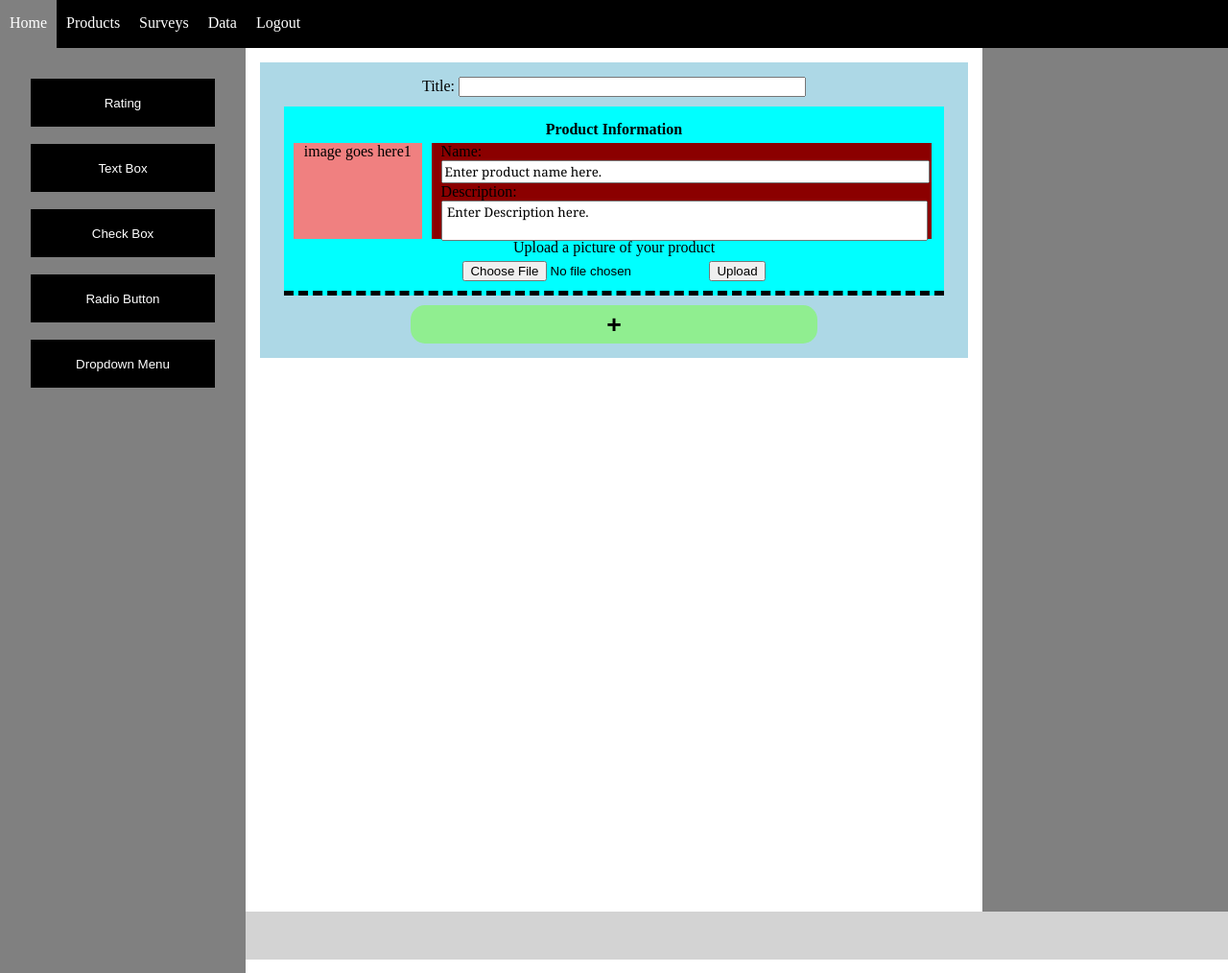
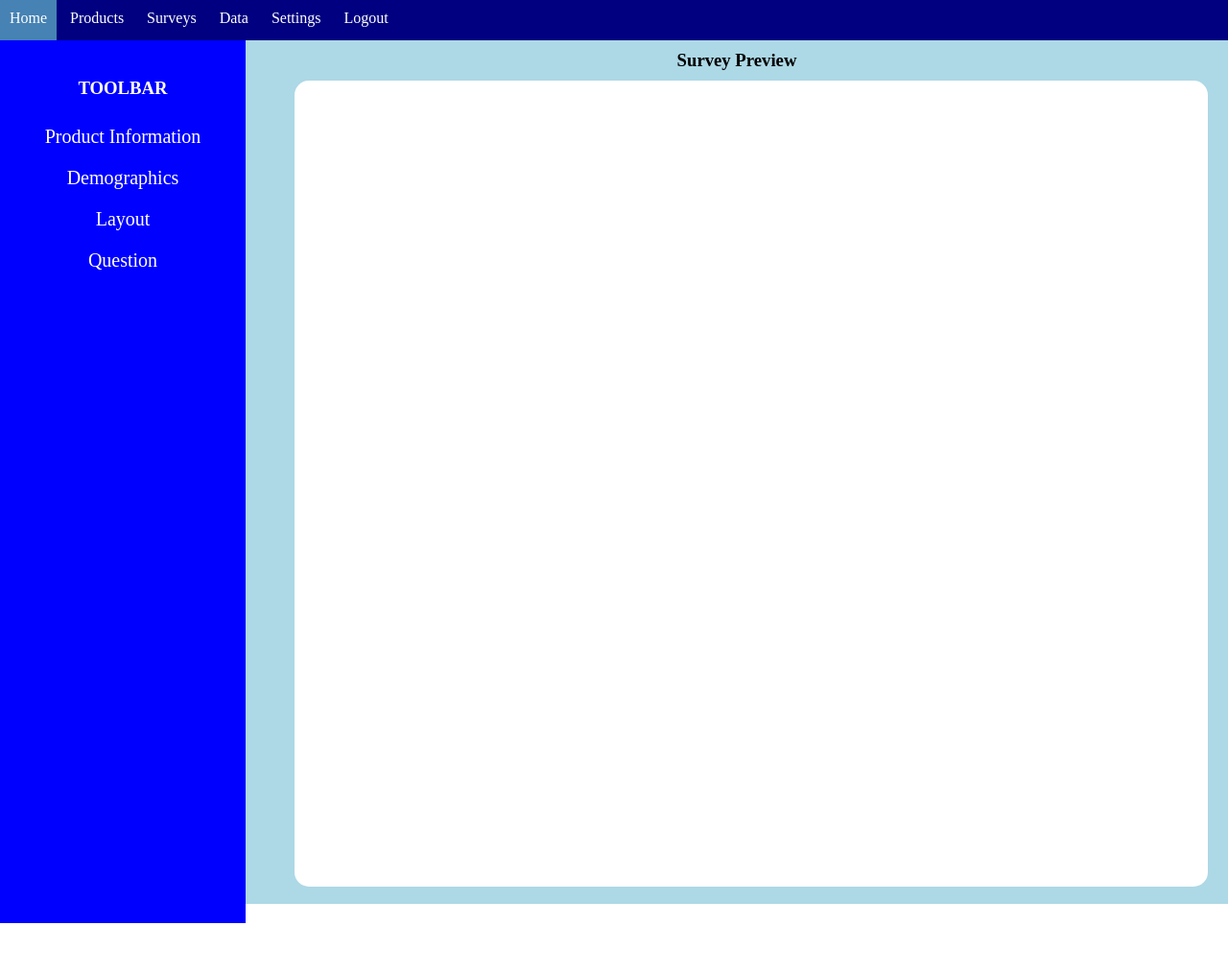
Before and after one commit to MikeHawk69/senior_design, a PHP site: page /createSurvey.html in a window 1280 px wide. Shown: the whole page at 96% size. After the commit the page ends 962 px from the top, so only its background shows below. Run offline with PHP 8.4, Linux system fonts and the light colour scheme; some libraries are stand-ins or nearby versions.

Commit message:
Changed Layout. Website more responsive.

```diff
--- a/WebstormProjects/CreateASurvey/createSurvey.css
+++ b/WebstormProjects/CreateASurvey/createSurvey.css
@@ -1,115 +1,118 @@
-body {
-    margin: 0;
+body{margin:0;}
+
+nav.directory{
+    background-color: Navy;
+    color:white;
+    height:32px;
+    width:100%;
+    padding-top:10px;
+    margin:0;
+    display:flex;
 }
 
-div.nav {
-    background-color: black;
-    color: white;
-    margin: 0;
-    height: 50px;
-    padding: 0;
-    display: flex;
-}
-
-a.button {
-    background-color: black;
+a.nav {
+    background-color: navy;
     color: white;
     text-align: center;
     padding-top: 15px;
     padding-right: 10px;
     padding-left: 10px;
-    padding-bottom: 5px;
-    height: 30px;
+    padding-bottom: 15px;
+    height: 50px;
     text-decoration: none;
 }
-
-a:hover {
-    background-color: grey;
+a.nav:hover {
+    background-color: steelblue;
 }
 
 div.toolbar {
     float: left;
-    width: 15%;
+    width: 20%;
     height: 900px;
-    background-color: grey;
-    padding: 2.5%;
+    background-color: blue;
+    padding-top: 20px;
 }
 
-div.mainContent {
-    float: left;
-    width: 60%;
-    height: 900px;
-    background-color: white;
+div.preview {
+    text-align:center;
+    float:left;
+    width:80%;
+    height:900px;
+    background-color:lightblue;
+    margin:0;
 }
 
-div.options {
-    float: left;
-    width: 20%;
-    height: 900px;
-    background-color: grey;
+form.survey {
+    background-color:white;
+    width:90%;
+    height:90%;
+    border-radius:15px;
+    margin:5%;
+    margin-top:0;
+    text-align:left;
+    padding:15px;
 }
 
-div.footer {
-    background-color: black;
+div.slider {
+    background-color:blue;
+    width:100%;
     color: white;
-    height: 50px;
+    text-align:center;
+    padding-top:10px;
+    padding-bottom:10px;
+    font-size:20px;
+}
+div.slider:hover{
+    background-color:steelblue;
 }
 
-div.opts {
-    background-color: lightgrey;
-    padding: 10px;
-    display: none;
+div.toolkit{
+    display:none;
+    width:100%;
+    background-color:steelblue;
 }
 
-div.opts.show {
-    display: block;
+div.tool{
+    height:25px;
+    width:100%;
+    text-align: center;
+    padding-top: 5px;
+}
+div.tool:hover {
+    background-color:cornflowerblue;
 }
 
-button.plusButton {
-    background-color:lightgreen;
-    height: 40px;
-    width:60%;
-    border-radius:15px;
-    border:none;
+div.toolOptions {
+    display:none;
+    width:200px;
+    background-color:Green;
+    position: absolute;
+    left:20%;
+    padding:10px;
 }
 
-button.tools {
-    background-color: black;
-    color: white;
-    height: 50px;
-    width: 100%;
-    border:none;
+p.optionHeading {
+    font-size:20px;
+    text-align:center;
+    padding:0;
+    margin:0;
+    text-decoration: underline;
+    color:white;
 }
 
-button.tools.active, button.tools:hover {
-    background-color: lightgrey;
+.optionButton{
+    width:49%;
+    border: none;
+    background-color: darkgreen;
+    color:white;
+    padding:5px;
+}
+.optionButton:hover{
+    background-color: lightgreen;
 }
 
-.preview {
-    padding: 15px;
-    margin: 15px;
-    background-color: lightblue;
-    color: black;
+.question {
+    /*Place holder background-color*/
+    /*Remove before completion*/
+    background-color: aqua;
 }
-
-button.optButton{
-    margin-top: 5px;
-    margin-bottom: 5px;
-    width:32%;
-    height:40px;
-    background-color:black;
-    color:white;
-    border:none;
-}
-
-div.productHeader {
-    padding: 10px;
-    margin: 10px;
-    background: aqua;
-    overflow: hidden;
-    border-bottom:dashed 5px;
-}
-
-div.question{
-<!-- can use this to add style to the questions -->
-}
--- a/WebstormProjects/CreateASurvey/createSurvey.html
+++ b/WebstormProjects/CreateASurvey/createSurvey.html
@@ -3,149 +3,131 @@
 <head>
     <meta charset="UTF-8">
     <title>Create a Survey</title>
+
     <script src="https://ajax.googleapis.com/ajax/libs/jquery/3.1.1/jquery.min.js"></script>
-</head>
-
-<!-- Import css and js files to html -->
-<style src="createASurvey.css">@import "createSurvey.css";</style>
+    <style src="createSurvey.css">@import "createSurvey.css";</style>
     <script src="createSurvey.js"></script>
 
+</head>
 <body>
-<div style="margin:0;padding:0;background-color:lightgrey;height:1000px">
-    <!-- navigation bar -->
-    <div class="nav">
-        <a href="#" class="button" style="color:white">Home</a>
-        <a href="#" class="button" style="color:white">Products</a>
-        <a href="#" class="button" style="color:white">Surveys</a>
-        <a href="#" class="button" style="color:white">Data</a>
-        <a href="#" class="button" style="color:white">Logout</a>
+
+<!-- TODO: set logout and settings to right side-->
+<nav class="directory">
+    <div>
+        <a href="#" class="nav">Home</a>
+        <a href="#" class="nav">Products</a>
+        <a href="#" class="nav">Surveys</a>
+        <a href="#" class="nav">Data</a>
+        <a href="#" class="nav">Settings</a>
+        <a href="#" class="nav">Logout</a>
+    </div>
+</nav>
+
+<div class="toolbar">
+    <h3 style="text-align:center;color:white">TOOLBAR</h3>
+    <div class="slider" name="productInfo">Product Information</div>
+    <div class="toolkit" id="productInfo">
+        <div class="tool"> Picture</div> <!--todo-->
+        <div class="tool"> Name</div> <!--todo-->
+        <div class="tool"> Description</div> <!--todo-->
     </div>
 
-    <div>
-        <!-- left side buttons (AKA:toolbar) -->
-        <div class="toolbar">
-            <button id="ratButton" class="tools" onclick="show('rating', 'ratButton')">Rating</button>
-            &nbsp
-            <button id="txtButton" class="tools" onclick="show('text', 'txtButton')">Text Box</button>
-            &nbsp
-            <button id="chkButton" class="tools" onclick="show('chkBox', 'chkButton')">Check Box</button>
-            &nbsp
-            <button id="rdoButton" class="tools" onclick="show('radio', 'rdoButton')">Radio Button</button>
-            &nbsp
-            <button id="ddButton" class="tools" onclick="show('dropDown', 'ddButton')">Dropdown Menu</button>
+    <div class="slider" name="demographics">Demographics</div>
+    <div class="toolkit" id="demographics">
+        <div class="tool"> Gender</div> <!--todo-->
+        <div class="tool"> Race</div> <!--todo-->
+        <div class="tool"> Age</div> <!--todo-->
+        <div class="tool"> Location</div> <!--todo-->
+        <div class="tool"> Name</div> <!--todo-->
     </div>
-        <!-- main content (the survey being created)-->
-        <div class="mainContent" align="center">
-            <div class="preview">
-                <form id="proHead">
-                    Title: <input align="center" type="text" style="color:navy;width:50%"> </input>
-                    <div class="productHeader" align="center">
-                        <h4 style="padding:5px;margin:0"> Product Information </h4>
-                        <div style="margin-right:10px;background-color:lightcoral;height:100px;width:20%;float:left">
-                            image goes here1
+
+    <div class="slider" name="layout">Layout</div>
+    <div class="toolkit" id="layout">
+        <div class="tool"> Columns</div> <!--todo-->
+        <div class="tool"> Colors</div> <!--todo-->
+        <div class="tool"> Pages</div> <!--todo-->
     </div>
-                        <div style="background-color:darkred;width:75%;height:100px;float:left;padding-left:10px;padding-right:10px"
-                             align="left">
-                            <form align="left" style="padding:10px;margin:0">
-                                Name:<br/><input style="width:100%;font-family:Georgia" type="text" value="Enter product name here."/><br/>
-                                Description: <br/> <textarea style="width:100%;resize:none;font-family:Georgia"> Enter Description here. </textarea>
+
+    <div class="slider" name="question">Question</div>
+    <div class="toolkit" id="question">
+        <div class="tool" name="sTextOption"> Single Text</div>
+        <div class="toolOptions" id="sTextOption">
+            <form id="stForm" style="color:white">
+                <p class="optionHeading">Single Text</p>
+                Question:
+                <input id="stQuestion" style="width:98%" type="text" value="Input question here."/>
+                <div style="height:5px;width:100%"></div>
+                <input type="button" onclick="addToSurvey('stForm')" value="Add" class="optionButton"/>
+                <input type="reset" class="optionButton"/>
             </form>
         </div>
-                        <p style="margin:5px;padding:0">Upload a picture of your product</p>
-                        <input type="file" accept="image/*"/>
-                        <button type="button">Upload</button>
-                    </div>
-                    <form id="survey" align="left">
-                    </form>
-                </form>
-                <button class="plusButton"><b style="font-size:200%">+</b></button>
-            </div>
-        </div>
-        <!-- right side option panels (default hidden)-->
-        <div class="options">
-            <div class="opts" id="rating">
-                <form id="ratForm">
-                    <h3 align="center">Rating</h3>
+        <div class="tool" name="tbOption"> Text Box</div>
+        <div class="toolOptions" id="tbOption">
+            <form id="tbForm" style="color:white">
+                <p class="optionHeading">Text Box</p>
                 Question:
-                    <input id="ratQuestion" type="text" value="Enter Question Here" style="width:100%"/>
-                    Minimum value:
-                    <input id="ratMin" type="number" value="0" style="width:100%"/>
-                    Maximum Value:
-                    <input id="ratMax" type="number" value="0" style="width:100%"/>
-                    <button type="button" class="optButton" onclick="addQuestion('ratForm')">Add</button>
-                    <button type="reset" class="optButton">Reset</button>
-                    <button type="button" onclick="cancelAdd('rating','ratButton')" class="optButton">Cancel</button>
+                <input id="tbQuestion" style="width:98%" type="text" value="Input question here."/>
+                <div style="height:5px;width:100%"></div>
+                <input type="button" onclick="addToSurvey('tbForm')" value="Add" class="optionButton"/>
+                <input type="reset" class="optionButton"/>
             </form>
         </div>
-            <div class="opts" id="text">
-                <form id="txtForm">
-                    <h3 align="center">Text Box</h3>
+        <div class="tool" name="radioOption"> Select One</div>
+        <div class="toolOptions" id="radioOption">
+            <form id="rdoForm" style="color:white">
+                <p class="optionHeading">Select One</p>
                 Question:
-                    <input id="txtQuestion" type="text" value="Enter Question Here" style="width:100%"/>
-                    Maximum characters:
-                    <input id="txtMax" type="number" value="0" style="width:100%"/>
-                    <button type="button" onclick="addQuestion('txtForm')" class="optButton">Add</button>
-                    <button type="reset" class="optButton">Reset</button>
-                    <button type="button" onclick="cancelAdd('text','txtButton')" class="optButton">Cancel</button>
+                <input id="rdoQuestion" style="width:98%" type="text" value="Input question here."/>
+                <div style="height:5px;width:100%"></div>
+                <button type="button" class="optionButton" onclick="addOption('rdoForm')">+</button>
+                <button type="button" class="optionButton" onclick="remOption('rdoForm')">-</button>
+                <div style="height:5px;width:100%"></div>
+                <input id=rtb1 style="width:98%" type="text" value="Option 1"/>
+                <div style="height:5px;width:100%"></div>
+                <input id="rdoAdd" type="button" onclick="addToSurvey('rdoForm')" value="Add" class="optionButton"/>
+                <input type="button" onclick="resetPan('rdoForm')" class="optionButton" value="Reset"/>
             </form>
         </div>
-            <div class="opts" id="chkBox">
-                <form id="chkForm">
-                    <h3 align="center">Check Box</h3>
+        <div class="tool" name="checkOption"> Select Multiple</div>
+        <div class="toolOptions" id="checkOption">
+            <form id="chkForm" style="color:white">
+                <p class="optionHeading">Select Multiple</p>
                 Question:
-                    <input id="chkQuestion" type="text" value="Enter Question here" style="width:100%"/>
-                    Add or subtract options to check list.
-                    <button type="button" onclick="addOption('chkForm')" class="optButton" style="width:49%;height:30px">+</button>
-                    <button type="button" onclick="deleteOption('chkForm')" class="optButton" style="width:49%;height:30px">-</button>
-                    <input id="ctb1" type="text" value="Option 1" style="width:100%"/>
-                    <button id="chkAdd" class="optButton" type="button" onclick="addQuestion('chkForm')">
-                        Add
-                    </button>
-                    <button type="button" onclick="resetPan('chkForm')" class="optButton">Reset</button>
-                    <button type="button" class="optButton" onclick="cancelAdd('chkBox','chkButton')">
-                        Cancel
-                    </button>
+                <input id="chkQuestion" style="width:98%" type="text" value="Input question here."/>
+                <div style="height:5px;width:100%"></div>
+                <button type="button" class="optionButton" onclick="addOption('chkForm')">+</button>
+                <button type="button" class="optionButton" onclick="remOption('chkForm')">-</button>
+                <div style="height:5px;width:100%"></div>
+                <input id=ctb1 style="width:98%" type="text" value="Option 1"/>
+                <div style="height:5px;width:100%"></div>
+                <input id="chkAdd" type="button" class="optionButton" onclick="addToSurvey('chkForm')" value="Add"/>
+                <input type="button" onclick="resetPan('chkForm')" class="optionButton" value="Reset"/>
             </form>
         </div>
-            <div class="opts" id="radio">
-                <form id="rdoForm">
-                    <h3 align="center">Radio Button</h3>
+        <div class="tool" name="ddOption"> Dropdown Menu</div>
+        <div class="toolOptions" id="ddOption">
+            <form id="ddForm" style="color:white">
+                <p class="optionHeading">Dropdown Menu</p>
                 Question:
-                    <input id="rdoQuestion" type="text" value="Enter Question here" style="width:100%"/>
-                    Add or subtract options to check list.
-                    <button type="button" onclick="addOption('rdoForm')" class="optButton" style="width:49%;height:30px">+</button>
-                    <button type="button" onclick="deleteOption('rdoForm')" class="optButton" style="width:49%;height:30px">-</button>
-                    <input id="rtb1" type="text" value="Option 1" style="width:100%"/>
-                    <button id="rdoAdd" type="button" onclick="addQuestion('rdoForm')" class="optButton">
-                        Add
-                    </button>
-                    <button type="button" onclick="resetPan('rdoForm')" class="optButton">Reset</button>
-                    <button type="button" class="optButton" onclick="cancelAdd('radio','rdoButton')">
-                        Cancel
-                    </button>
-                </form>
-            </div>
-            <div class="opts" id="dropDown">
-                <form id="ddForm">
-                    <h3 align="center">Drop Down</h3>
-                    Question:
-                    <input id="ddQuestion" type="text" value="Enter Question here" style="width:100%"/>
-                    Add or subtract options to check list.
-                    <button type="button" onclick="addOption('ddForm')" class="optButton" style="width:49%;height:30px">+</button>
-                    <button type="button" onclick="deleteOption('ddForm')" class="optButton" style="width:49%;height:30px">-</button>
-                    <input id="dtb1" type="text" value="Option 1" style="width:100%"/>
-                    <button id="ddAdd" class="optButton" type="button" onclick="addQuestion('ddForm')">Add
-                    </button>
-                    <button type="button" onclick="resetPan('ddForm')" class="optButton">Reset</button>
-                    <button type="button" class="optButton" onclick="cancelAdd('dropDown','ddButton')">
-                        Cancel
-                    </button>
+                <input id="ddQuestion" style="width:98%" type="text" value="Input question here."/>
+                <div style="height:5px;width:100%"></div>
+                <button type="button" class="optionButton" onclick="addOption('ddForm')">+</button>
+                <button type="button" class="optionButton" onclick="remOption('ddForm')">-</button>
+                <div style="height:5px;width:100%"></div>
+                <input id=dtb1 style="width:98%" type="text" value="Option 1"/>
+                <div style="height:5px;width:100%"></div>
+                <input id="ddAdd" type="button" class="optionButton" onclick="addToSurvey('ddForm')" value="Add"/>
+                <input type="button" onclick="resetPan('ddForm')" class="optionButton" value="Reset"/>
             </form>
         </div>
     </div>
 </div>
-    <!-- footer -->
-    <div class="footer"></div>
+
+<!-- TODO: Add Functionality to edit or remove questions after theyre added -->
+<div class="preview">
+    <h3 style="margin:10px;padding:0">Survey Preview</h3>
+    <form id="survey" class="survey">
+    </form>
 </div>
 </body>
 </html>
```
Also changed, not shown: WebstormProjects/CreateASurvey/createSurvey.js (+144 -131 lines). Lines whose indentation alone changed are shown as unchanged.
